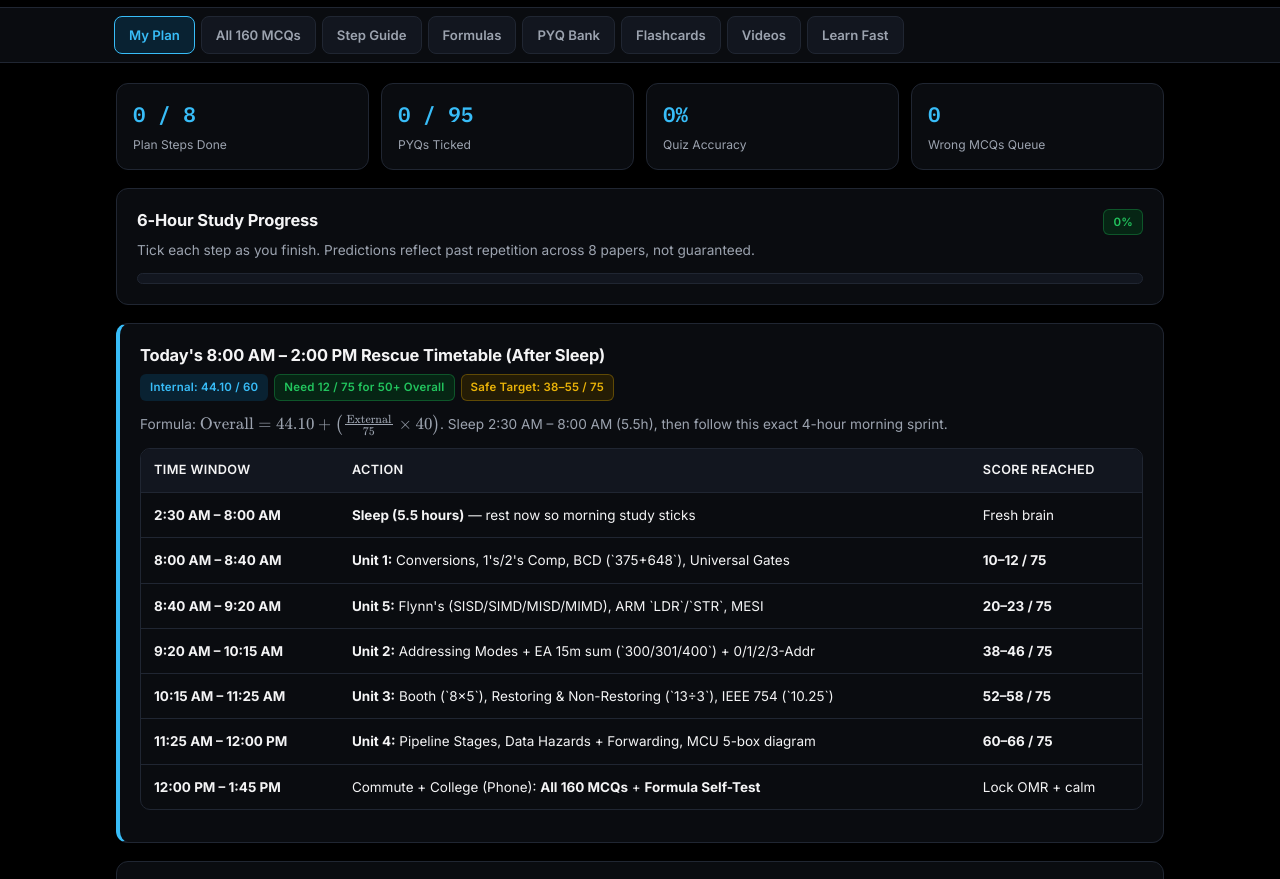
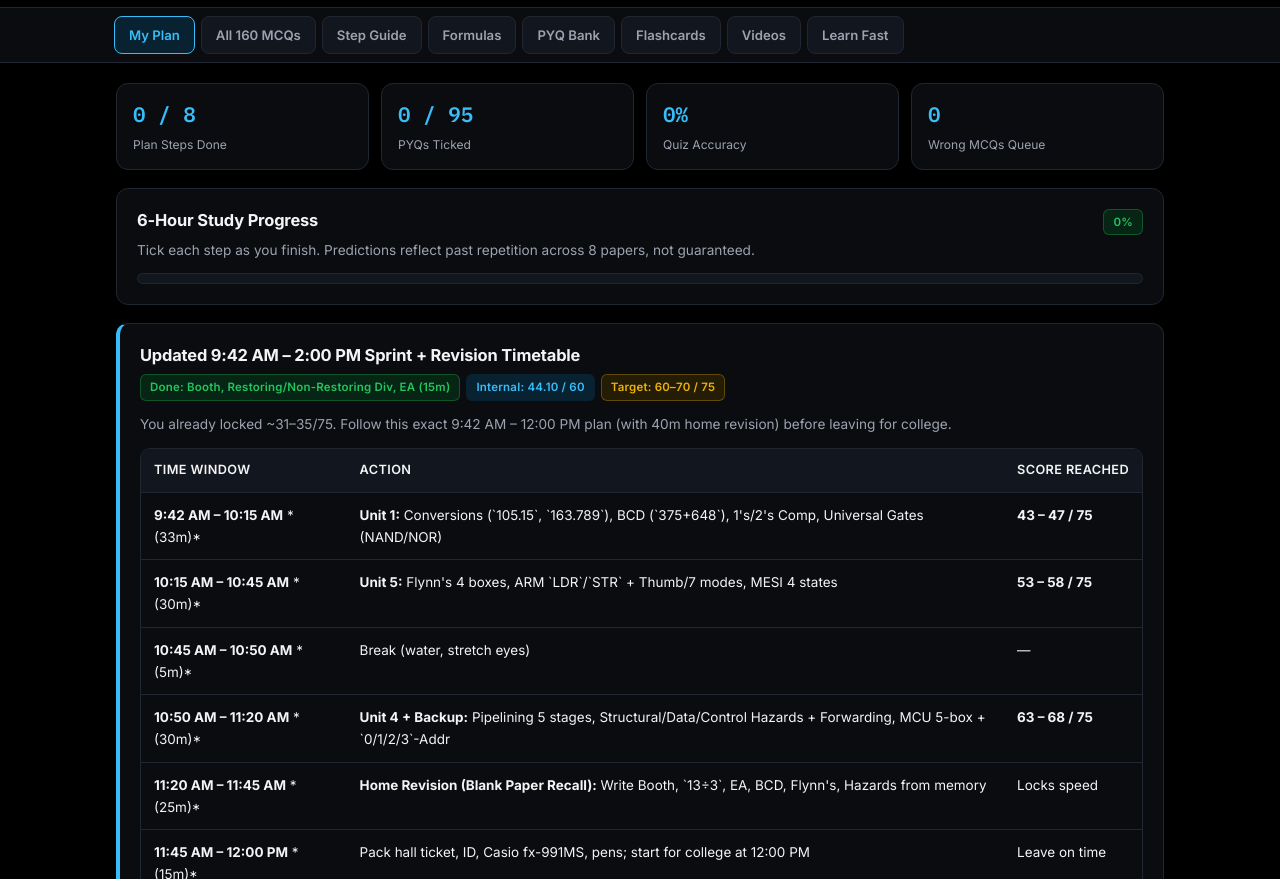
Before and after one commit to inish2007/coa-study-hub, a plain HTML site: page index.html in a window 1280 px wide. Shown: the part 61-940 px from the top of the page. Drawn offline with nearby package versions, Linux system fonts and the light colour scheme.

Commit message:
Update timetable to 9:42am-12pm sprint with revision block

```diff
--- a/index.html
+++ b/index.html
@@ -387,26 +387,26 @@ input[type="search"] { flex: 1 1 200px; }
     <div class="card card-u1">
       <div class="card-head">
         <div>
-          <h3>Today's 8:00 AM – 2:00 PM Rescue Timetable (After Sleep)</h3>
+          <h3>Updated 9:42 AM – 2:00 PM Sprint + Revision Timetable</h3>
           <div class="cue-row">
+            <span class="badge badge-ok">Done: Booth, Restoring/Non-Restoring Div, EA (15m)</span>
             <span class="badge badge-accent">Internal: 44.10 / 60</span>
-            <span class="badge badge-ok">Need 12 / 75 for 50+ Overall</span>
-            <span class="badge badge-warn">Safe Target: 38–55 / 75</span>
+            <span class="badge badge-warn">Target: 60–70 / 75</span>
           </div>
         </div>
       </div>
-      <p class="muted">Formula: \(\text{Overall} = 44.10 + \left(\frac{\text{External}}{75} \times 40\right)\). Sleep 2:30 AM – 8:00 AM (5.5h), then follow this exact 4-hour morning sprint.</p>
+      <p class="muted">You already locked ~31–35/75. Follow this exact 9:42 AM – 12:00 PM plan (with 40m home revision) before leaving for college.</p>
       <div class="table-wrap">
         <table>
           <thead><tr><th>Time Window</th><th>Action</th><th>Score Reached</th></tr></thead>
           <tbody>
-            <tr><td><b>2:30 AM – 8:00 AM</b></td><td><b>Sleep (5.5 hours)</b> — rest now so morning study sticks</td><td>Fresh brain</td></tr>
-            <tr><td><b>8:00 AM – 8:40 AM</b></td><td><b>Unit 1:</b> Conversions, 1's/2's Comp, BCD (`375+648`), Universal Gates</td><td><b>10–12 / 75</b></td></tr>
-            <tr><td><b>8:40 AM – 9:20 AM</b></td><td><b>Unit 5:</b> Flynn's (SISD/SIMD/MISD/MIMD), ARM `LDR`/`STR`, MESI</td><td><b>20–23 / 75</b></td></tr>
-            <tr><td><b>9:20 AM – 10:15 AM</b></td><td><b>Unit 2:</b> Addressing Modes + EA 15m sum (`300/301/400`) + 0/1/2/3-Addr</td><td><b>38–46 / 75</b></td></tr>
-            <tr><td><b>10:15 AM – 11:25 AM</b></td><td><b>Unit 3:</b> Booth (`8×5`), Restoring &amp; Non-Restoring (`13÷3`), IEEE 754 (`10.25`)</td><td><b>52–58 / 75</b></td></tr>
-            <tr><td><b>11:25 AM – 12:00 PM</b></td><td><b>Unit 4:</b> Pipeline Stages, Data Hazards + Forwarding, MCU 5-box diagram</td><td><b>60–66 / 75</b></td></tr>
-            <tr><td><b>12:00 PM – 1:45 PM</b></td><td>Commute + College (Phone): <b>All 160 MCQs</b> + <b>Formula Self-Test</b></td><td>Lock OMR + calm</td></tr>
+            <tr><td><b>9:42 AM – 10:15 AM</b> *(33m)*</td><td><b>Unit 1:</b> Conversions (`105.15`, `163.789`), BCD (`375+648`), 1's/2's Comp, Universal Gates (NAND/NOR)</td><td><b>43 – 47 / 75</b></td></tr>
+            <tr><td><b>10:15 AM – 10:45 AM</b> *(30m)*</td><td><b>Unit 5:</b> Flynn's 4 boxes, ARM `LDR`/`STR` + Thumb/7 modes, MESI 4 states</td><td><b>53 – 58 / 75</b></td></tr>
+            <tr><td><b>10:45 AM – 10:50 AM</b> *(5m)*</td><td>Break (water, stretch eyes)</td><td>—</td></tr>
+            <tr><td><b>10:50 AM – 11:20 AM</b> *(30m)*</td><td><b>Unit 4 + Backup:</b> Pipelining 5 stages, Structural/Data/Control Hazards + Forwarding, MCU 5-box + `0/1/2/3`-Addr</td><td><b>63 – 68 / 75</b></td></tr>
+            <tr><td><b>11:20 AM – 11:45 AM</b> *(25m)*</td><td><b>Home Revision (Blank Paper Recall):</b> Write Booth, `13÷3`, EA, BCD, Flynn's, Hazards from memory</td><td>Locks speed</td></tr>
+            <tr><td><b>11:45 AM – 12:00 PM</b> *(15m)*</td><td>Pack hall ticket, ID, Casio fx-991MS, pens; start for college at 12:00 PM</td><td>Leave on time</td></tr>
+            <tr><td><b>12:00 PM – 1:45 PM</b> *(phone)*</td><td>Commute + Hall: Read <b>All 160 MCQs</b> + <b>Formulas Self-Test</b>; enter hall at 1:00 PM, exam 2:00 PM</td><td><b>65 – 72 / 75</b></td></tr>
           </tbody>
         </table>
       </div>
```
